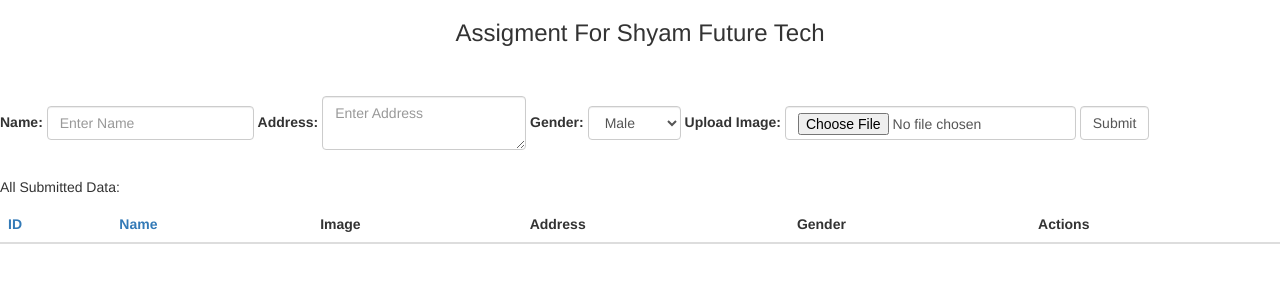
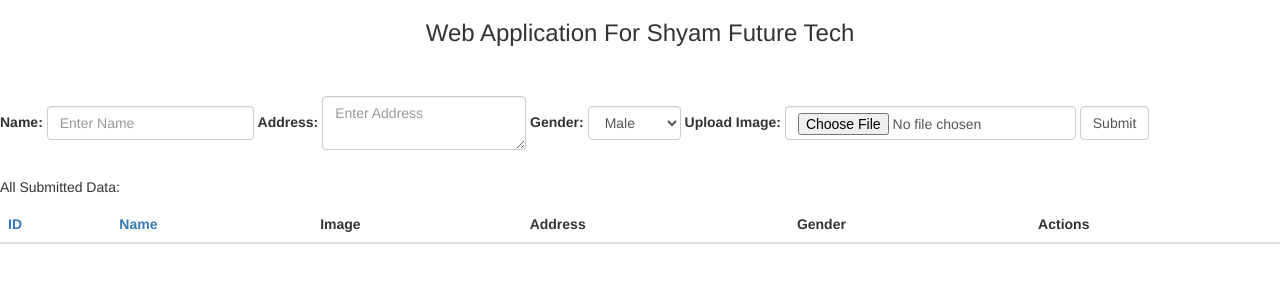
Before and after one commit to mithileshphp/Assignment, a PHP site: page /index.php in a window 1280 px wide. Shown: the top 300 px of the page. Run offline with PHP 8.4, Linux system fonts and the light colour scheme; lists and menus that the app fills with data are empty.

Commit message:
Complete Assignment

```diff
--- a/index.php
+++ b/index.php
@@ -2,7 +2,7 @@
 <html>
 <head>
 <link rel="stylesheet" href="https://maxcdn.bootstrapcdn.com/bootstrap/3.4.1/css/bootstrap.min.css">
-    <title>Assigment For Shyam Future Tech</title>
+    <title>Shyam Future Tech</title>
     <style>
         table {
             border-collapse: collapse;
@@ -25,7 +25,7 @@
     </style>
 </head>
 <body>
-    <h3 style ="text-align: center;">Assigment For Shyam Future Tech</h3>
+    <h3 style ="text-align: center;">Web Application For Shyam Future Tech</h3>
     <br>
     </br>
 
@@ -202,7 +202,7 @@
 
     <!-- Add From and edit from -->
     <?php if (isset($editEntry)){ ?>
-        <h2>Edit Form Entry</h2>
+        <h4>Edit Form Data</h4>
         <div id="editImagePreview">
                 <img class="preview-image" src="<?php echo $editEntry['file']; ?>">
             </div>
```
Also changed, not shown: uploads/abx jha (1).jpg (added), uploads/noimage.jpg (added).
